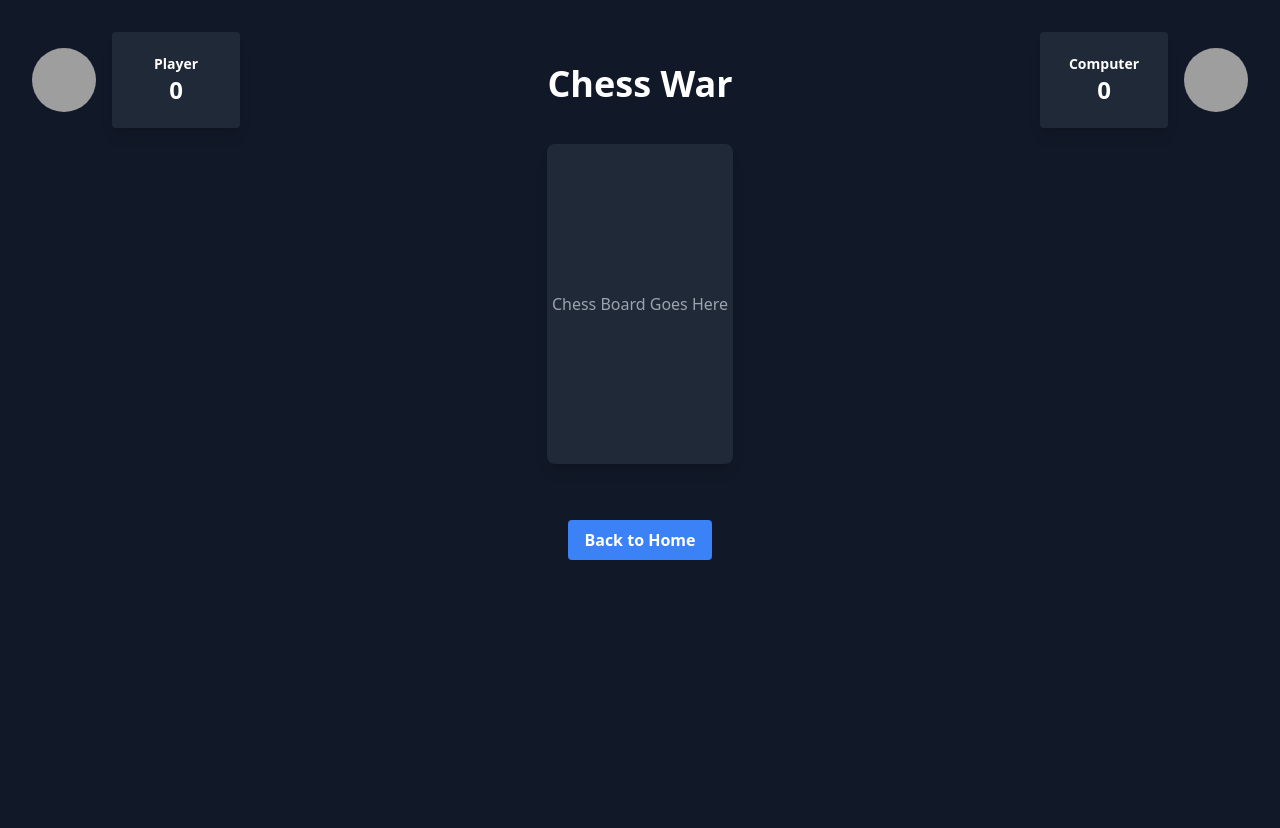
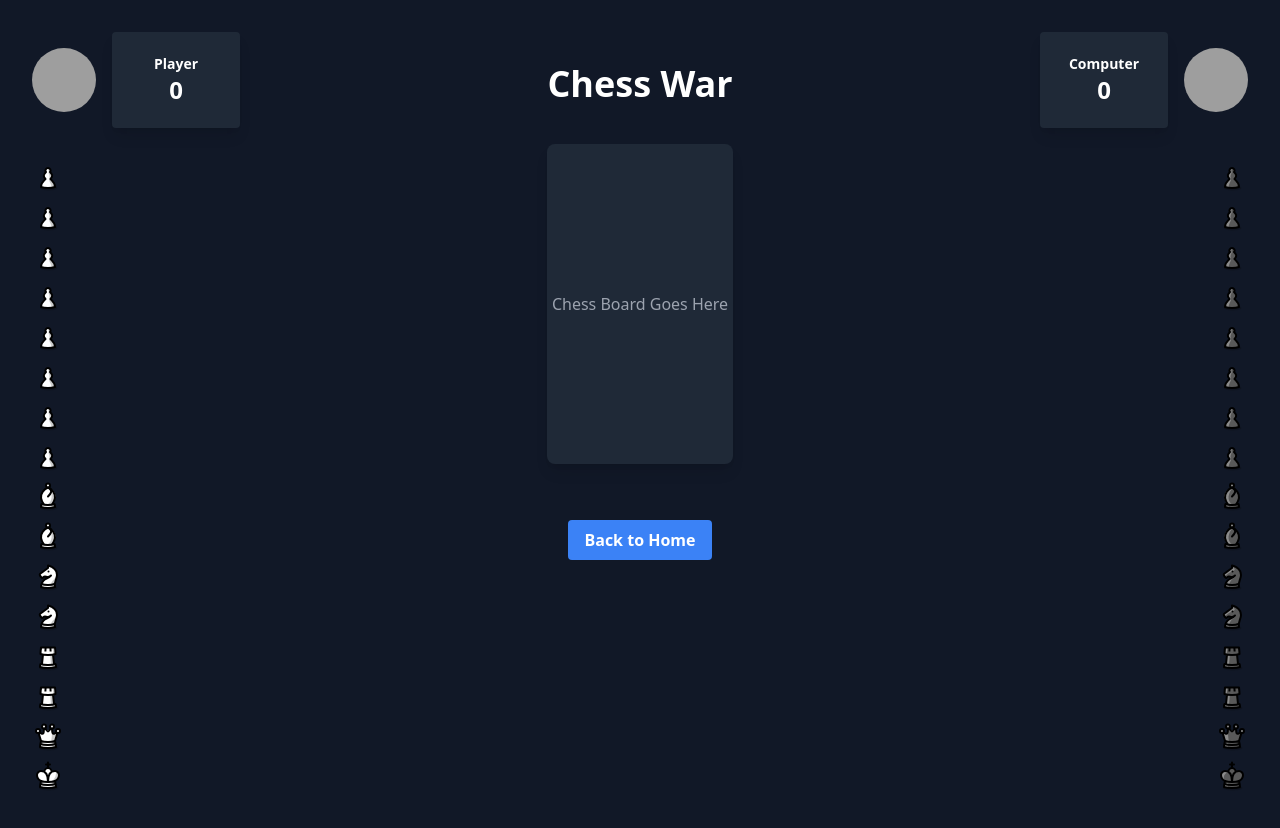
Before and after one commit to jimmacur/chess-war, a Vue app: page /game/computer in a window 1280 px wide. Shown: the top 828 px of the page. Built offline with nearby package versions, Linux system fonts and the light colour scheme; grey boxes are pictures that could not be loaded.

Commit message:
feat: add player and computer pieces based on the color selection of the player

```diff
--- a/src/views/PlayVsComputer.vue
+++ b/src/views/PlayVsComputer.vue
@@ -14,7 +14,15 @@
         <p class="text-2xl font-bold">{{ playerScore }}</p>
       </div>
     </div>
+
+    <!-- Player Pieces -->
+    <div class="absolute top-40 left-8 flex flex-col space-y-2 items-center">
+      <img v-for="(piece, index) in playerPieces" :key="index" :src="piece" alt="Piece" class="w-8 h-8" />
+    </div>
+
+    <!-- Title -->
     <h1 class="text-4xl font-bold text-center mt-16 mb-10">Chess War</h1>
+
     <!-- Computer Score and Avatar -->
     <div class="absolute top-8 right-8 flex items-center space-x-4">
       <!-- Computer Score Box -->
@@ -28,6 +36,11 @@
         alt="Computer Avatar"
         class="w-16 h-16 rounded-full"
       />
+    </div>
+
+    <!-- Computer Pieces -->
+    <div class="absolute top-40 right-8 flex flex-col space-y-2 items-center">
+      <img v-for="(piece, index) in computerPieces" :key="index" :src="piece" alt="Piece" class="w-8 h-8" />
     </div>
 
     <!-- Chess Board Placeholder -->
@@ -61,24 +74,44 @@ export default {
       },
       playerScore: 0,
       computerScore: 0,
+      playerPieces: [],
+      computerPieces: [],
     };
   },
   mounted() {
     try {
-      // Retrieve player data
+      // Retrieve player and computer data
       const storedPlayerData = sessionStorage.getItem("playerData");
       if (storedPlayerData) {
         this.playerData = JSON.parse(storedPlayerData);
       }
-
-      // Retrieve computer data
       const storedComputerData = sessionStorage.getItem("computerData");
       if (storedComputerData) {
         this.computerData = JSON.parse(storedComputerData);
       }
+
+      // Set pieces based on sides
+      this.playerPieces = this.getPieces(this.playerData.side);
+      this.computerPieces = this.getPieces(this.computerData.side);
     } catch (error) {
-      console.error("Error loading player or computer data:", error);
+      console.error("Error loading data:", error);
     }
+  },
+  methods: {
+    getPieces(side: string) {
+      const basePath = `/src/assets/pieces/${side}-`;
+      return [
+        ...Array(8).fill(`${basePath}pawn.svg`),
+        `${basePath}bishop.svg`,
+        `${basePath}bishop.svg`,
+        `${basePath}knight.svg`,
+        `${basePath}knight.svg`,
+        `${basePath}rook.svg`,
+        `${basePath}rook.svg`,
+        `${basePath}queen.svg`,
+        `${basePath}king.svg`,
+      ];
+    },
   },
 };
 </script>
```
